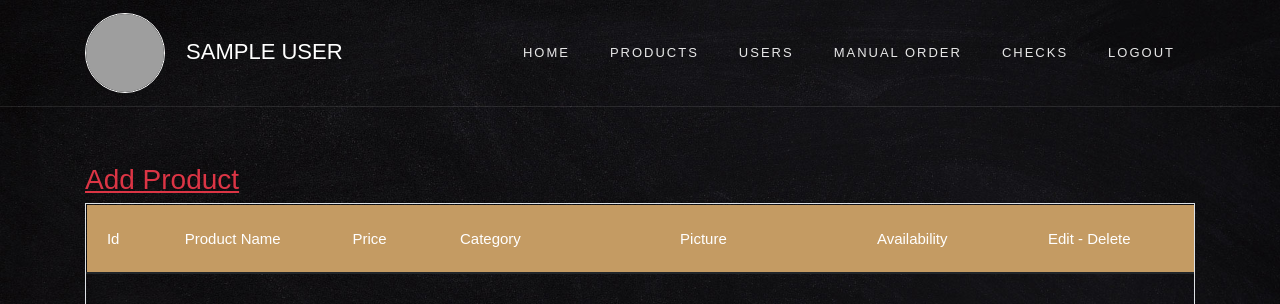
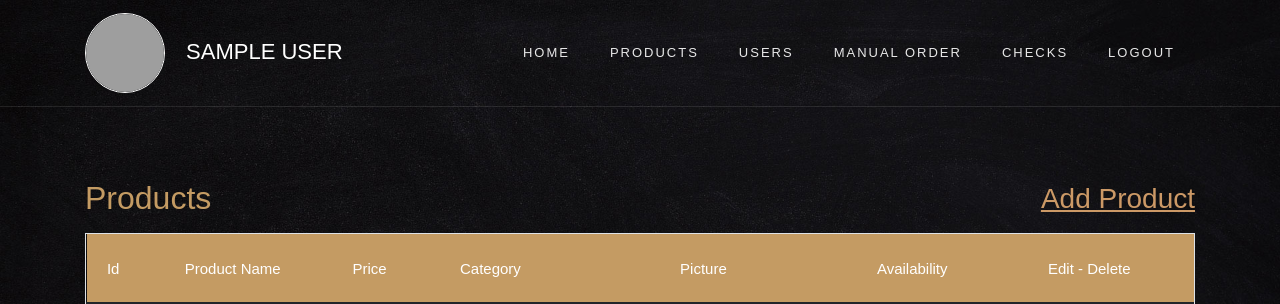
Before and after one commit to leila672/Cafeteria, a PHP site: page /tableProducts.php in a window 1280 px wide. Shown: the top 304 px of the page. Run offline with PHP 8.4, Linux system fonts and the light colour scheme; the visitor is signed in with stand-in values (Sample User, id 1); data comes from the database, SQL or seed files in the repository; grey boxes are pictures that could not be loaded.

Commit message:
some edits

```diff
--- a/Admin/views/tableProducts.php
+++ b/Admin/views/tableProducts.php
@@ -20,11 +20,12 @@ include("errorPHPChecker.php");
     <style>
         input[type=checkbox] {
             transform: scale(2);
-            background-color: crimson;
+            background-color:  #c68c53;
         }
 
         #add {
             text-decoration: underline;
+            color:  #cc9966;
         }
     </style>
 
@@ -41,7 +42,10 @@ include("errorPHPChecker.php");
     <?php require_once("navbar.php"); ?>
 
     <section class="container" style="margin: 10rem auto;">
-        <a class="text-danger h3" id="add" href="addProduct.php">Add Product</a>
+    <div class="d-flex justify-content-between align-items-center pt-3" >  <h2><a href=""> Products </a> </h2>
+          <a class="h3" id="add" href="addProduct.php">Add Product</a>
+    </div>
+
         <div class="container border mt-1">
             <div class="row">
                 <table class="table">
```
